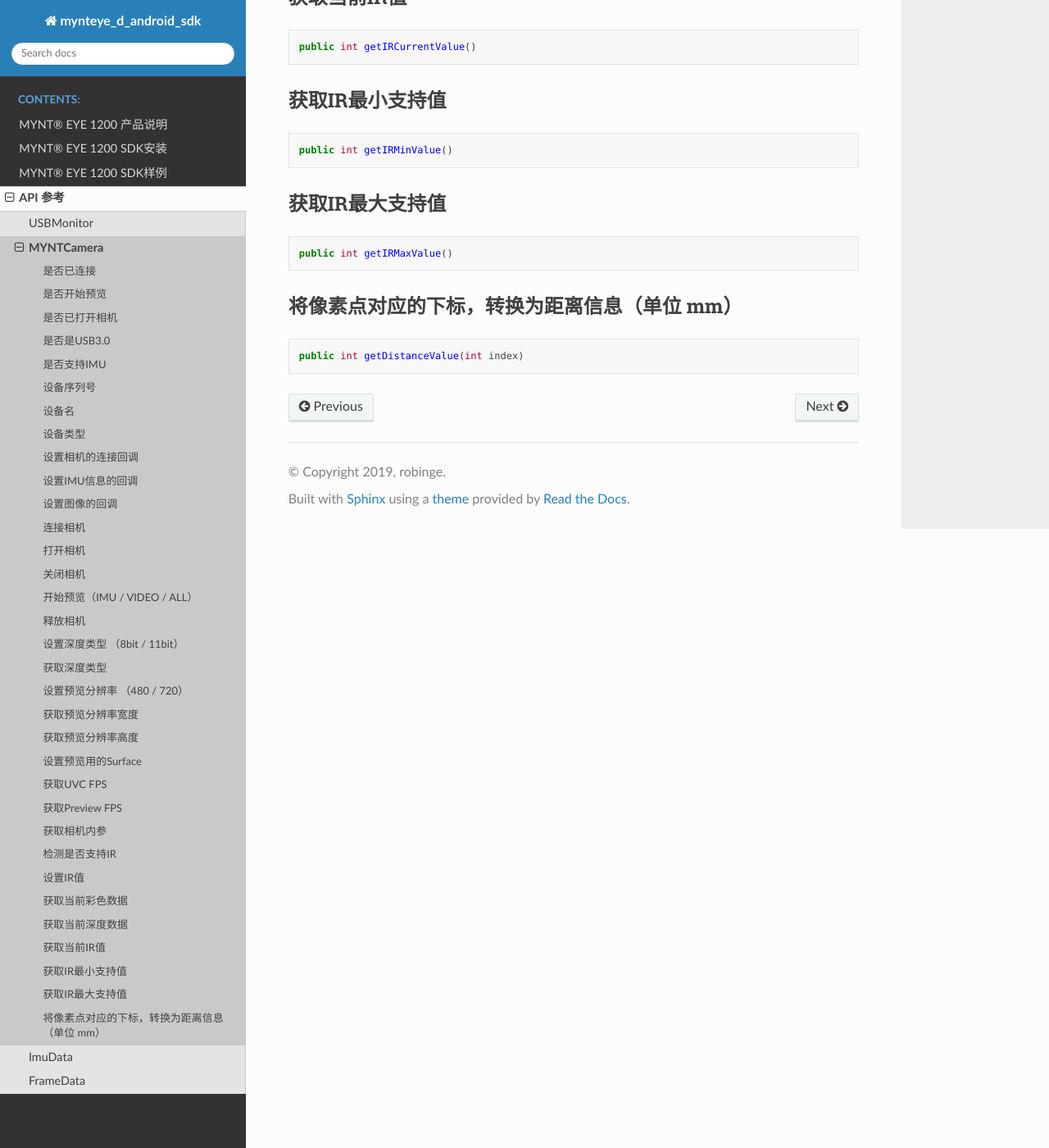
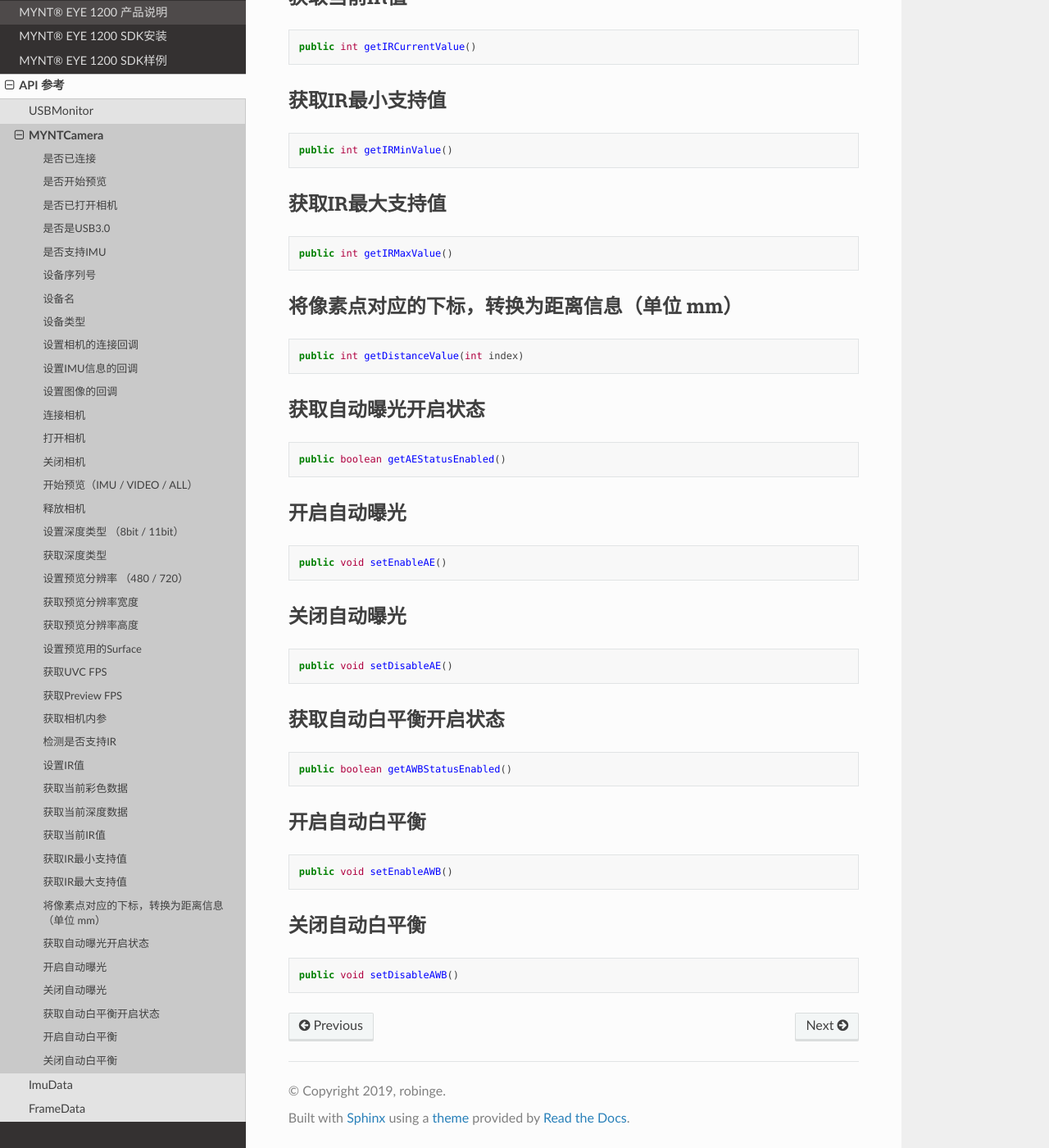
Before and after one commit to gyb510/MYNT-EYE-D-ANDROID-SDK-Docs-zh_CN, a Sphinx documentation site: the page built from doc/src/api/api_myntcamera.rst, in a window 1280 px wide and 1400 px high, scrolled down 3884 px. Shown: the whole window at 82% size. Built offline with Sphinx 7.4.7 and the Read the Docs theme 2.0.0, drawn with Linux system fonts in a browser that asks for light colours.

Commit message:
update to 1.2.3

```diff
--- a/doc/src/api/api_myntcamera.rst
+++ b/doc/src/api/api_myntcamera.rst
@@ -234,3 +234,51 @@
 .. code:: java
 
    public int getDistanceValue(int index)
+
+
+获取自动曝光开启状态
+~~~~~~~~~~~~~~~~~~~~~~~~~~~~~~~~~~~~~~~~~~~~~
+
+.. code:: java
+
+   public boolean getAEStatusEnabled()
+
+
+开启自动曝光
+~~~~~~~~~~~~~~~~~~~~~~~~~~~~~~~~~~~~~~~~~~~~~
+
+.. code:: java
+
+   public void setEnableAE()
+
+
+关闭自动曝光
+~~~~~~~~~~~~~~~~~~~~~~~~~~~~~~~~~~~~~~~~~~~~~
+
+.. code:: java
+
+   public void setDisableAE()
+
+
+获取自动白平衡开启状态
+~~~~~~~~~~~~~~~~~~~~~~~~~~~~~~~~~~~~~~~~~~~~~
+
+.. code:: java
+
+   public boolean getAWBStatusEnabled()
+
+
+开启自动白平衡
+~~~~~~~~~~~~~~~~~~~~~~~~~~~~~~~~~~~~~~~~~~~~~
+
+.. code:: java
+
+   public void setEnableAWB()
+
+
+关闭自动白平衡
+~~~~~~~~~~~~~~~~~~~~~~~~~~~~~~~~~~~~~~~~~~~~~
+
+.. code:: java
+
+   public void setDisableAWB()
```
Also changed, not shown: doc/src/installation/sdk_update_log.rst (+8 -4 lines), 1 other file.
